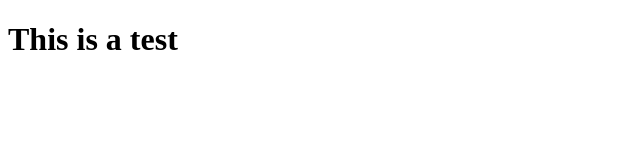
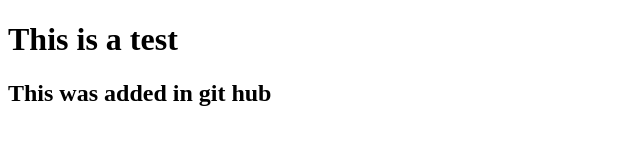
Before and after one commit to vishwa98/MyGallery, a plain HTML site: page index.html in a window 1280 px wide. Shown: the whole page, without its empty margins (0-640 px from the left). Drawn offline with Linux system fonts and the light colour scheme.

Commit message:
Added H2 to the index file

```diff
--- a/index.html
+++ b/index.html
@@ -8,5 +8,6 @@
 </head>
 <body>
     <h1>This is a test</h1>
+    <h2>This was added in git hub</h2>
 </body>
 </html>
```
